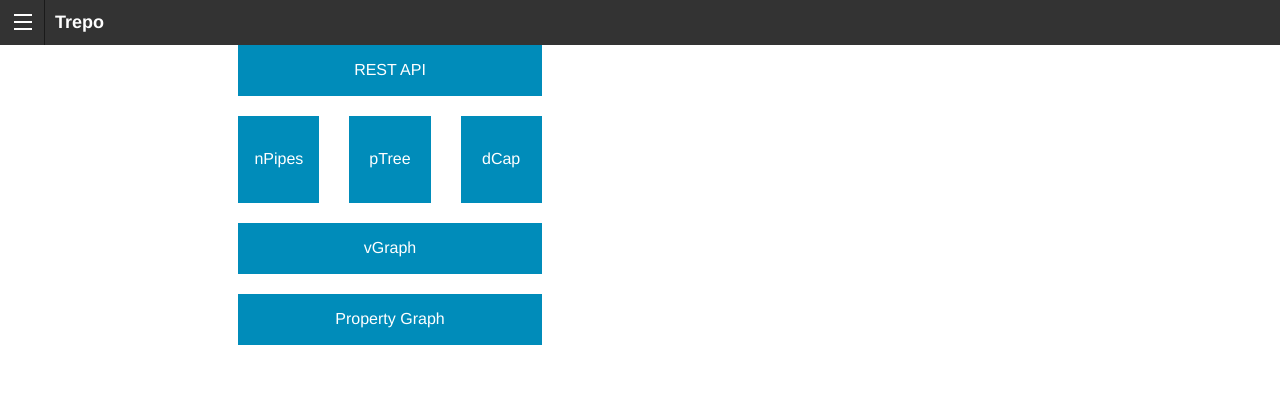
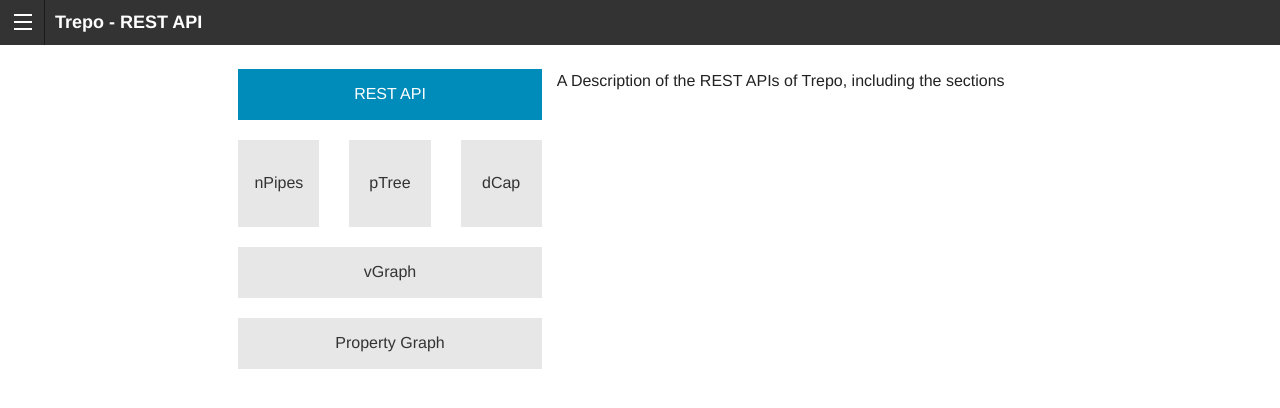
Before and after one commit to trepo/trepo.github.io, a Jekyll site: the page built from api.html, in a window 1280 px wide. Shown: the top 408 px of the page. Built offline with Jekyll 4.4.1, drawn with Linux system fonts in a browser that asks for light colours.

Commit message:
added the other components

```diff
--- a/_layouts/default.html
+++ b/_layouts/default.html
@@ -27,7 +27,7 @@
             </section>
 
             <section class="middle tab-bar-section">
-              <h1 class="title">Trepo</h1>
+              <h1 class="title">{{page.title}}</h1>
             </section>
 
           </nav>
--- a/api.html
+++ b/api.html
@@ -3,26 +3,33 @@ layout: default
 title: Trepo - REST API
 ---
 
-<div class="row text-center">
-  <div class="small-4 small-offset-1 columns">
+<div class="row">
+
+  <div class="row">
+    <div class="small-12 columns">&nbsp;</div>
+  </div>
+
+  <div class="small-4 small-offset-1 columns text-center">
 
     <div class="row">
       <div class="small-12 columns"><a href="/api" class="button expand">REST API</a></div>
     </div>
 
     <div class="row">
-      <div class="small-4 columns"><a href="/npipes" class="button expand"><br />nPipes<br /><br /></a></div>
-      <div class="small-4 columns"><a href="/ptree" class="button expand"><br />pTree<br /><br /></a></div>
-      <div class="small-4 columns"><a href="/dcap" class="button expand"><br />dCap<br /><br /></a></div>
+      <div class="small-4 columns"><a href="/npipes" class="button secondary expand"><br />nPipes<br /><br /></a></div>
+      <div class="small-4 columns"><a href="/ptree" class="button secondary expand"><br />pTree<br /><br /></a></div>
+      <div class="small-4 columns"><a href="/dcap" class="button secondary expand"><br />dCap<br /><br /></a></div>
     </div>
 
     <div class="row">
-      <div class="small-12 columns"><a href="vgraph" class="button expand">vGraph<br /></a></div>
+      <div class="small-12 columns"><a href="vgraph" class="button secondary expand">vGraph<br /></a></div>
     </div>
 
     <div class="row">
-      <div class="small-12 columns"><a href="/graph" class="button expand">Property Graph</a></div>
+      <div class="small-12 columns"><a href="/graph" class="button secondary expand">Property Graph</a></div>
     </div>
 
   </div>
+
+  <div class="small-6 small-offset-5">A Description of the REST APIs of Trepo, including the sections</div>
 </div>
```
Also changed, not shown: dcap.html (added), graph.html (added), npipes.html (added), ptree.html (added), vgraph.html (added).
